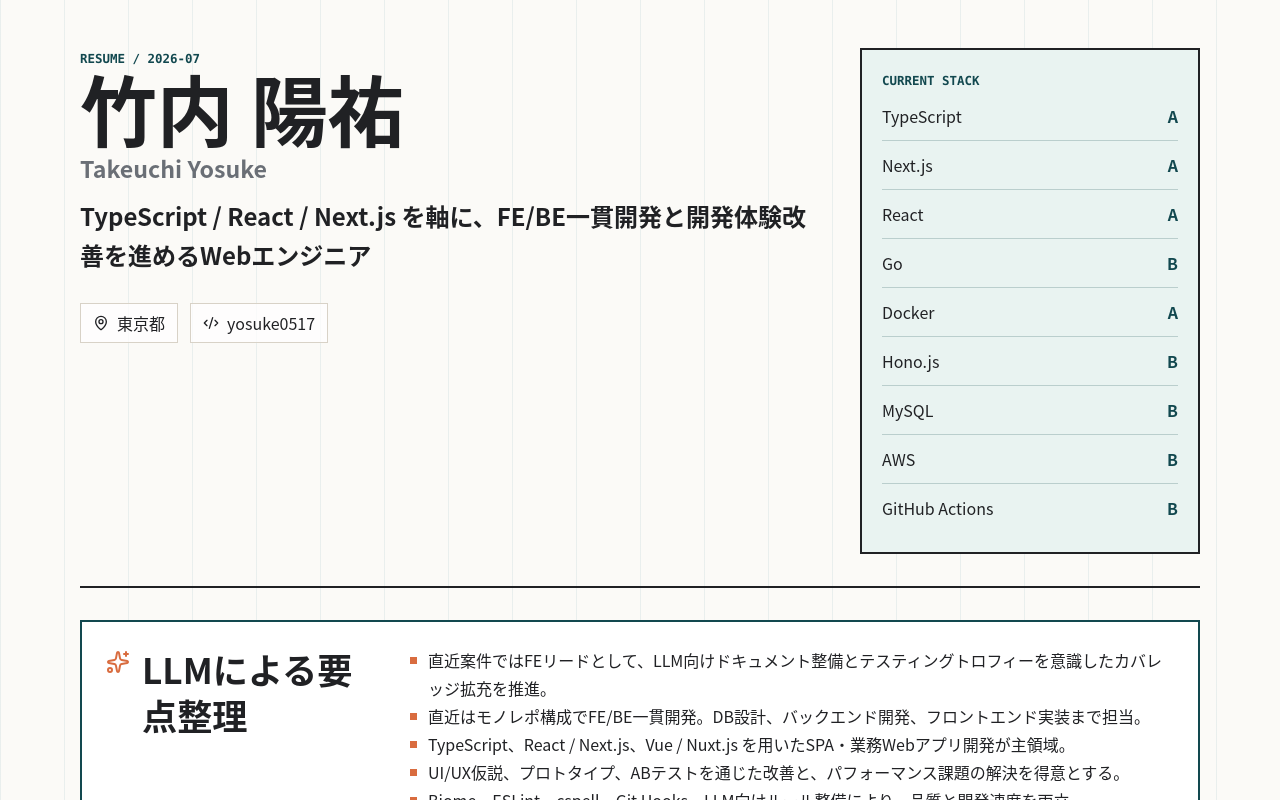
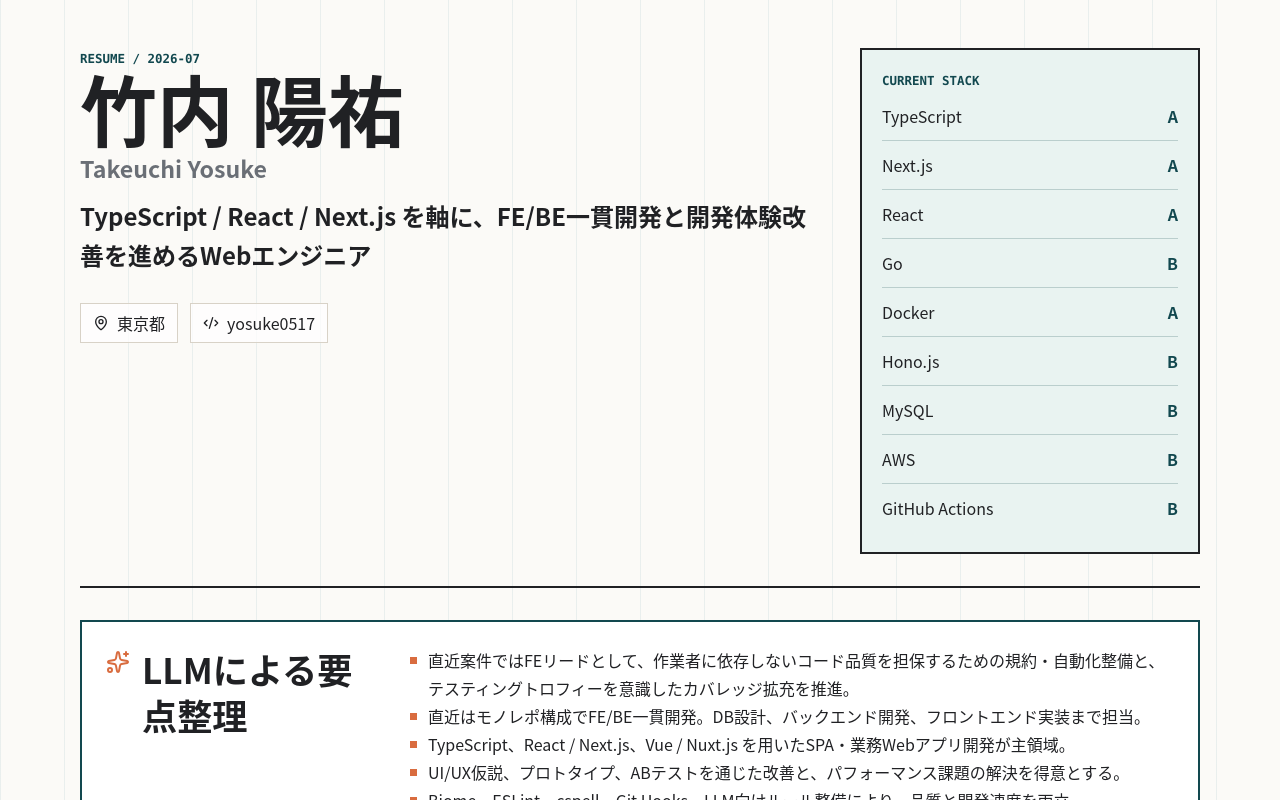
Before and after one commit to yosuke0517/resume, a React (Vite) app: page / in a window 1280 px wide. Shown: the top 800 px of the page. Built offline with nearby package versions, Linux system fonts and the light colour scheme.

Commit message:
fix: 品質整備の実績表現を具体化

```diff
--- a/src/resume-data.ts
+++ b/src/resume-data.ts
@@ -29,7 +29,7 @@ export const resume = {
     title: "TypeScript / React / Next.js を軸に、FE/BE一貫開発と開発体験改善を進めるWebエンジニア"
   },
   highlights: [
-    "直近案件ではFEリードとして、LLM向けドキュメント整備とテスティングトロフィーを意識したカバレッジ拡充を推進。",
+    "直近案件ではFEリードとして、作業者に依存しないコード品質を担保するための規約・自動化整備と、テスティングトロフィーを意識したカバレッジ拡充を推進。",
     "直近はモノレポ構成でFE/BE一貫開発。DB設計、バックエンド開発、フロントエンド実装まで担当。",
     "TypeScript、React / Next.js、Vue / Nuxt.js を用いたSPA・業務Webアプリ開発が主領域。",
     "UI/UX仮説、プロトタイプ、ABテストを通じた改善と、パフォーマンス課題の解決を得意とする。",
@@ -81,7 +81,7 @@ export const resume = {
       summary: "採用関連システムのリニューアルにおいて、フロントエンド設計・開発基盤整備・バックエンド実装を支援。",
       achievements: [
         "FEリード的な立場で、Next.js / Turborepo構成の設計、共通UI、APIクライアント、認証、テスト基盤の整備を推進。",
-        "docs/LLM配下に、プロジェクト構成、React / Next.js規約、フォーム、データ取得、UIコンポーネント、命名、テスト方針などを整理。LLMやAIレビューが参照すべき前提を明文化し、生成コードの揺れや誤指摘を減らす仕組みを整えた。",
+        "プロジェクト構成、React / Next.js規約、フォーム、データ取得、UIコンポーネント、命名、テスト方針などを明文化。作業者やLLM利用有無に依存せず、ソースコード品質と実装方針の揺れを抑えるための規約・レビュー観点・参照ドキュメントを整備した。",
         "テスティングトロフィーを意識し、Vitest / Testing Library / Storybook / MSWを用いた結合テストを中心に、UI、hooks、utils、APIクライアント周辺のカバレッジを拡充。",
         "Go製バックエンドではDDD + Clean Architectureを採用し、domain / application / adapter / infrastructureの責務分離、CQRS、Repositoryインターフェース、DIを実装。コード量は増える一方で、依存方向と責務境界が明確になり、ユースケース単位のテストや変更時の影響範囲の把握がしやすくなった。"
       ],
```
